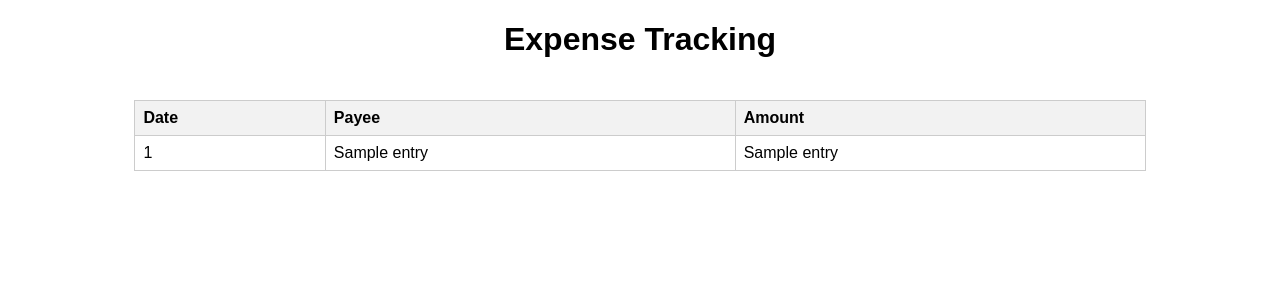
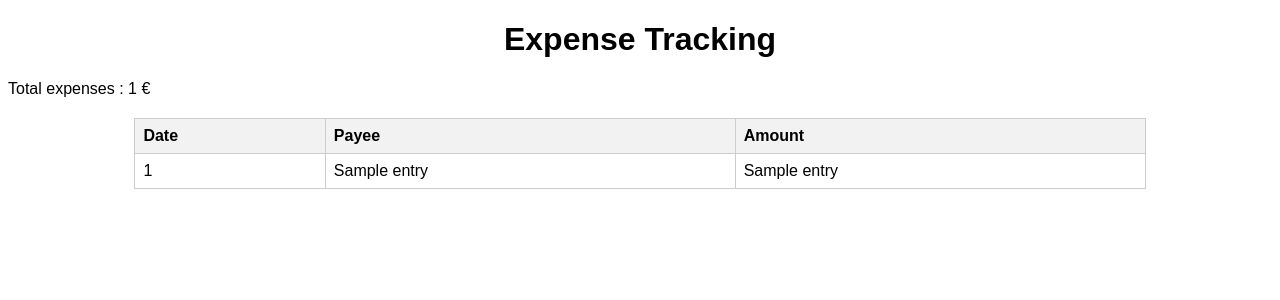
Before and after one commit to spinning-fantasies/gwennec, a Flask app: template templates/expense.html in a window 1280 px wide. Shown: the top 300 px of the page. Run offline with Flask 3, Linux system fonts and the light colour scheme; the template is opened without the code that fills it: most values are stand-ins (such as "Sample title", 1, 10 or a date in 2020).

Commit message:
Add total expenses

```diff
--- a/app.py
+++ b/app.py
@@ -1,6 +1,6 @@
 from flask import Flask, render_template, url_for
 import sqlite3
-import pdb
+
 from datetime import datetime
 
 app = Flask(__name__)
@@ -13,9 +13,12 @@ def calendar():
     cursor.execute("SELECT date, payee, amount FROM expense")
     expense_data = cursor.fetchall()
 
+    cursor.execute("SELECT SUM(amount) FROM expense;")
+    total_expenses = cursor.fetchall()
+
     conn.close()
 
-    return render_template('expense.html', expense_data=expense_data)
+    return render_template('expense.html', expense_data=expense_data, total_expenses=total_expenses)
 
 if __name__ == '__main__':
     app.run(debug=True)
--- a/templates/expense.html
+++ b/templates/expense.html
@@ -77,6 +77,7 @@
                 <th>Payee</th>
                 <th>Amount</th>
             </tr>
+            <tr>Total expenses : </tr>
         </thead>
         <tbody>
             {% for entry in expense_data %}
@@ -86,6 +87,10 @@
                 <td>{{ entry[2] }}</td>
             </tr>
             {% endfor %}
+
+            <tr>
+                {{total_expenses[0][0]}} €
+            </tr>
         </tbody>
     </table>
 </body>
```
